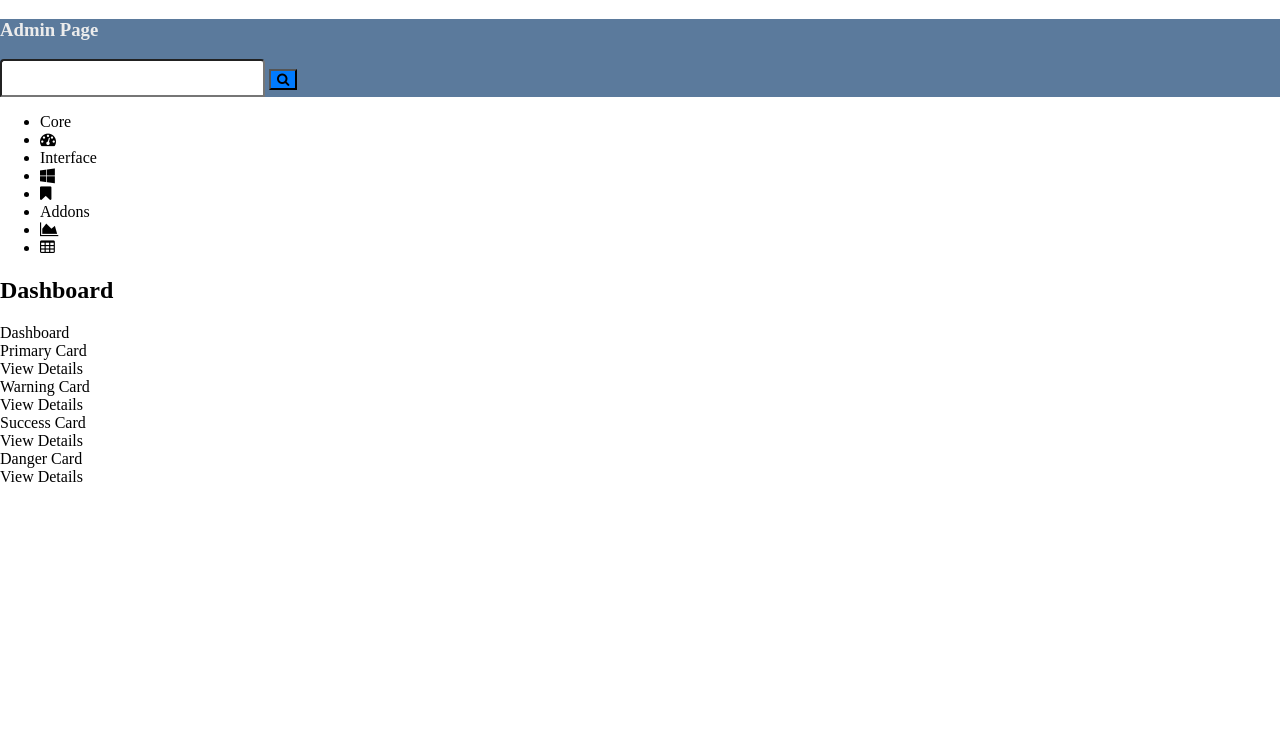
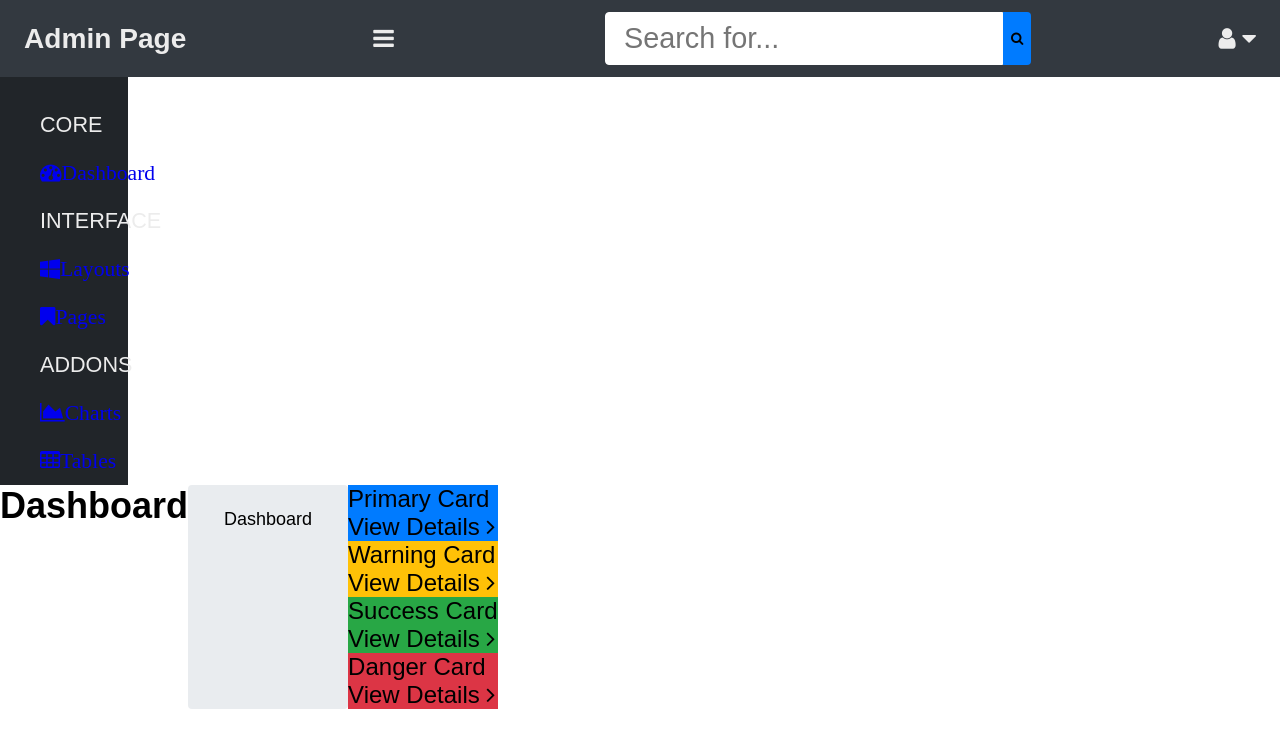
Before and after one commit to kisqqcs/project-css3-002-admin-template, a plain HTML site: page index.html in a window 1280 px wide. Drawn offline with Linux system fonts and the light colour scheme.

Commit message:
Cards are still not finished.

```diff
--- a/css/font-awesome-4.7.0/css/style.css
+++ b/css/font-awesome-4.7.0/css/style.css
@@ -1,37 +1,113 @@
+* {
+    box-sizing: border-box;
+    margin: 0;
+}
 html {
-    font-size: 16px;
+    font-size: 24px;
 }
 body {
-    margin: 0;
-    font-family: "Font Awesome 5 Free";
-}
-* {
-    box-sizing: border-box;
+    font-family: Arial, Helvetica, sans-serif;
 }
 .header--dark {
-    background-color: rgb(91, 122, 156);
+    background-color: rgb(51, 57, 64);
     color: rgb(236, 236, 236);
+    padding: .5rem 1rem;
+}
+.header-container {
+    display: flex;
+    flex-direction: row;
+    justify-content: space-between;
+    align-items: center;
 }
 .header-title {
     display: inline;
     font-size: 1.25rem;
 }
-.header_search {
-    display: inline;
+.header_search{
+    display: inline-flex;
+    align-content: center;
+    padding-left: 1rem;
 }
 .search_input {
+    border: 1px solid;
+    border-color: #ffffff;
     border-top-left-radius: 4px;
-    border-top-right-radius: 4px;
+    border-bottom-left-radius: 4px;
     padding-left: 0.75rem;
     padding-top: 0.375rem;
     padding-bottom: 0.375rem;
     font-size: 1.2rem;
-    /* A szegély színére állíts be egy áttünést, ami .15 másodpercig tart. */
+    transition: border-color 0.15s ease-out;
 }
 .search_input:focus {
-/* Ha megkapja a fókuszt, akkor a szegély színe 128,189,255 legyen. */
+    border-color: rgb(128, 189, 255);
 }
 .search_btn {
     background-color: rgb(0, 123, 255);
+    border-top-right-radius: 4px;
+    border-bottom-right-radius: 4px;
+    border-color: transparent;
 }
-/* A nagyító ikont jelenítsd meg a gomb közepén a minta alapján. */
+.main_nav {
+    background-color: rgb(33, 37, 41);
+    color: rgb(236, 236, 236);
+    padding-top: 1rem;
+    font-size: 0.9rem;
+    line-height: 2rem ;
+    text-align: left;
+    display: flex;
+    flex-direction: column;
+    max-width: 10%;
+
+}
+.nav_ul {
+    color: rgb(236, 236, 236);
+
+}
+.main {
+    display: flex;
+    justify-content: flex-start;
+}
+.main_aside {
+    display: flex;
+    flex: 20%;
+}
+.content {
+    display: flex;
+    flex: 80%;
+}
+.main_nav ul li {
+    list-style-type: none;
+    display: flex;
+    justify-content: space-between;
+}
+.main_breadcrumb {
+    background-color: rgb(233, 236, 239);
+    border-radius: 4px;
+    padding: 1rem 1.5rem;
+    font-size: 0.75rem;
+    text-align: left;
+    display: inline-flex;
+}
+.main_card--blue {
+    background-color: rgb(0, 123, 255);
+}
+.main_card--yellow {
+    background-color: rgb(255, 193, 7);
+}
+.main_card--green {
+    background-color: rgb(40, 167, 69);
+}
+.main_card--red {
+    background-color: rgb(220, 53, 69);
+}
+.card-top {
+    border-top-left-radius: 0.25rem;
+    border-top-right-radius: 0.25rem;
+}
+.card-bottom {
+    border-bottom-left-radius: 0.25rem;
+    border-bottom-right-radius: 0.25rem;
+}
+/* Állíts be áttűnést a háttérszínre
+az összes alsó és felső div esetén, .3 másodperc időtartamban. */
--- a/index.html
+++ b/index.html
@@ -9,26 +9,35 @@
 </head>
 <body>
     <header class="header--dark">
+        <div class="header-container">
             <h3 class="header_title">Admin Page</h3>
+            <div class="header_bars">
+                <i class="fa fa-bars"></i>
+            </div>
             <div class="header_search">
-            <input class="search_input" type="text">
+                <input class="search_input" type="text" placeholder="Search for...">
                 <button class="search_btn">
                 <i class="fa fa-search"></i>
                  </button>
              </div>
+             <div class="header_user">
+                 <i class="fa fa-user"></i>
+                 <i class="fa fa-caret-down"></i>
+             </div>
+        </div>
     </header>
     <main>
-        <aside>
+        <aside class="main_aside">
             <nav class="main_nav">
                 <ul class="nav_ul">
-                    <li>Core</li>
-                    <li><i class="fa fa-tachometer"></i></li>
-                    <li>Interface</li>
-                    <li><i class="fa fa-windows"></i></li>
-                    <li><i class="fa fa-bookmark"></i></li>
-                    <li>Addons</li>
-                    <li><i class="fa fa-area-chart"></i></li>
-                    <li><i class="fa fa-table"></i></li>
+                    <li>CORE</li>
+                    <li><a href="#"><i class="fa fa-tachometer">Dashboard</i></a></li>
+                    <li>INTERFACE</li>
+                    <li><a href="#"><i class="fa fa-windows">Layouts</a></i></li>
+                    <li><a href="#"><i class="fa fa-bookmark">Pages</a></i></li>
+                    <li>ADDONS</li>
+                    <li><a href="#"><i class="fa fa-area-chart">Charts</a></i></li>
+                    <li><a href="#"><i class="fa fa-table">Tables</a></i></li>
                 </ul>
             </nav>
         </aside>
@@ -37,18 +46,38 @@
             <div class="main_breadcrumb">Dashboard</div>
             <div class="main_cards">
                 <div class="main_card">
-                    <div class="main_card--blue"></div>
+                    <div class="main_card--blue">
                         <div class="card_top">Primary Card</div>
-                    <div class="card_bottom">View Details</div>
-                    <div class="main_card--yellow"></div>
+                        <div class="card_bottom">View Details
+                            <span class="card_span">
+                                <i class="fa fa-angle-right"></i>
+                            </span>
+                        </div>
+                    </div>
+                    <div class="main_card--yellow">
                         <div class="card_top">Warning Card</div>
-                    <div class="card_bottom">View Details</div>
-                    <div class="main_card--green"></div>
+                        <div class="card_bottom">View Details
+                            <span class="card_span">
+                                <i class="fa fa-angle-right"></i>
+                            </span>
+                        </div>
+                    </div>
+                    <div class="main_card--green">
                         <div class="card_top">Success Card</div>
-                    <div class="card_bottom">View Details</div>
-                    <div class="main_card--red"></div>
+                        <div class="card_bottom">View Details
+                            <span class="card_span">
+                                <i class="fa fa-angle-right"></i>
+                            </span>
+                        </div>
+                    </div>
+                    <div class="main_card--red">
                         <div class="card_top">Danger Card</div>
-                    <div class="card_bottom">View Details</div>
+                        <div class="card_bottom">View Details
+                            <span class="card_span">
+                                <i class="fa fa-angle-right"></i>
+                            </span>
+                        </div>
+                    </div>
                 </div>
             </div>
         </section>
```
Lines whose indentation alone changed are shown as unchanged.
